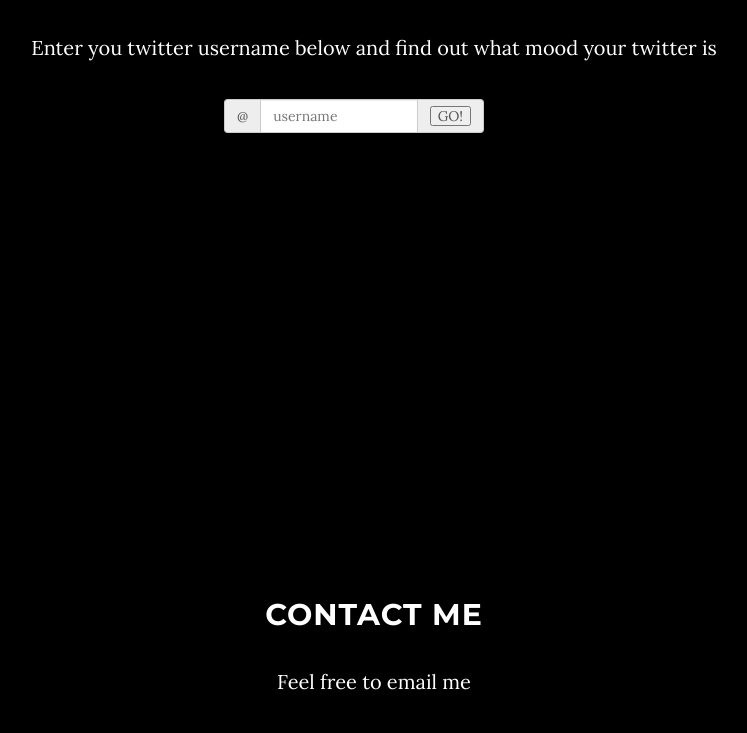
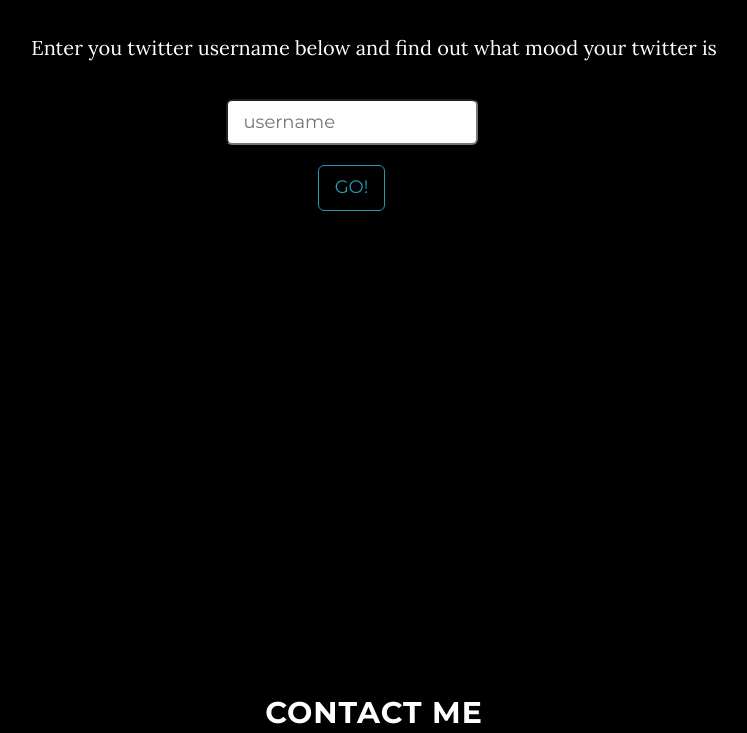
Before and after one commit to chrislaughlin/twitter-mood, a website: page client/src/index.html at #/main in a window 1280 px wide. Shown: the part 936-1669 px from the top of the page, without its empty margins (266-1013 px from the left). Drawn offline with Linux system fonts and the light colour scheme; some packages are replaced by stand-ins of ours.

Commit message:
fixed look and feel of input

```diff
--- a/client/src/css/grayscale.css
+++ b/client/src/css/grayscale.css
@@ -338,6 +338,7 @@ ul.banner-social-buttons {
     ul.banner-social-buttons li:last-child {
         margin-bottom: 0;
     }
+
 }
 
 footer {
@@ -383,3 +384,14 @@ body {
 .sad {
     color: #C02942;
 }
+
+ul.input-list li {
+    display: block;
+    margin-bottom: 20px;
+    padding: 0;
+}
+
+input {
+    color: #000000;
+    font-family: Montserrat,"Helvetica Neue",Helvetica,Arial,sans-serif;
+}
--- a/client/src/partials/main.html
+++ b/client/src/partials/main.html
@@ -6,11 +6,14 @@
             <p>Enter you twitter username below and find out what mood your twitter is</p>
             <div class="form-group col-lg-8 username">
                 <form ng-submit="submit()">
-                    <div class="input-group">
-                        <div class="input-group-addon">@</div>
-                        <input class="form-control" placeholder="username" ng-model="name">
-                        <span class="input-group-addon"><input type="submit" id="submit" value="GO!" /></span>
-                    </div>
+                    <ul class="list-inline input-list">
+                        <li>
+                            <input class="input-lg" placeholder="username" ng-model="name">
+                        </li>
+                        <li>
+                            <input type="submit" id="submit" value="GO!" class="btn btn-default btn-lg" />
+                        </li>
+                    </ul>
                 </form>
             </div>
         </div>
```
Also changed, not shown: client/src/index.html (+0 -31 lines).
